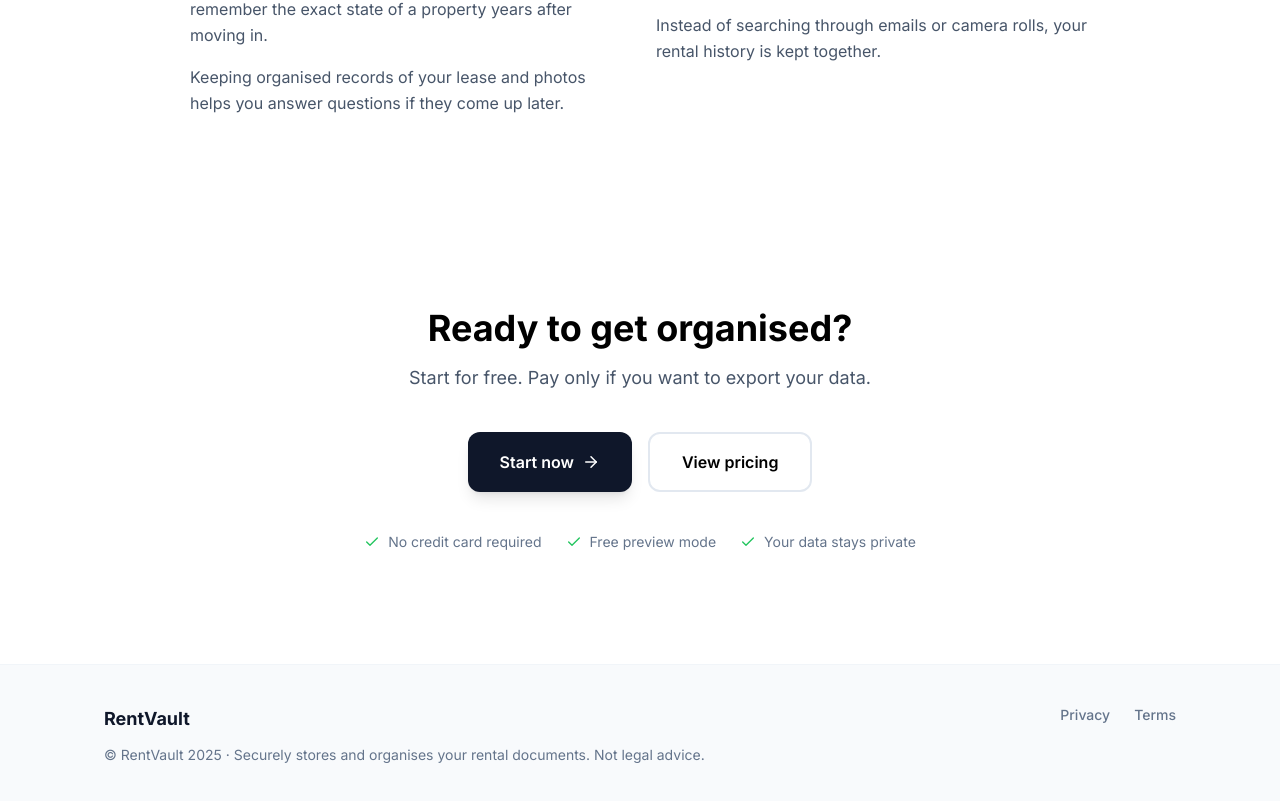
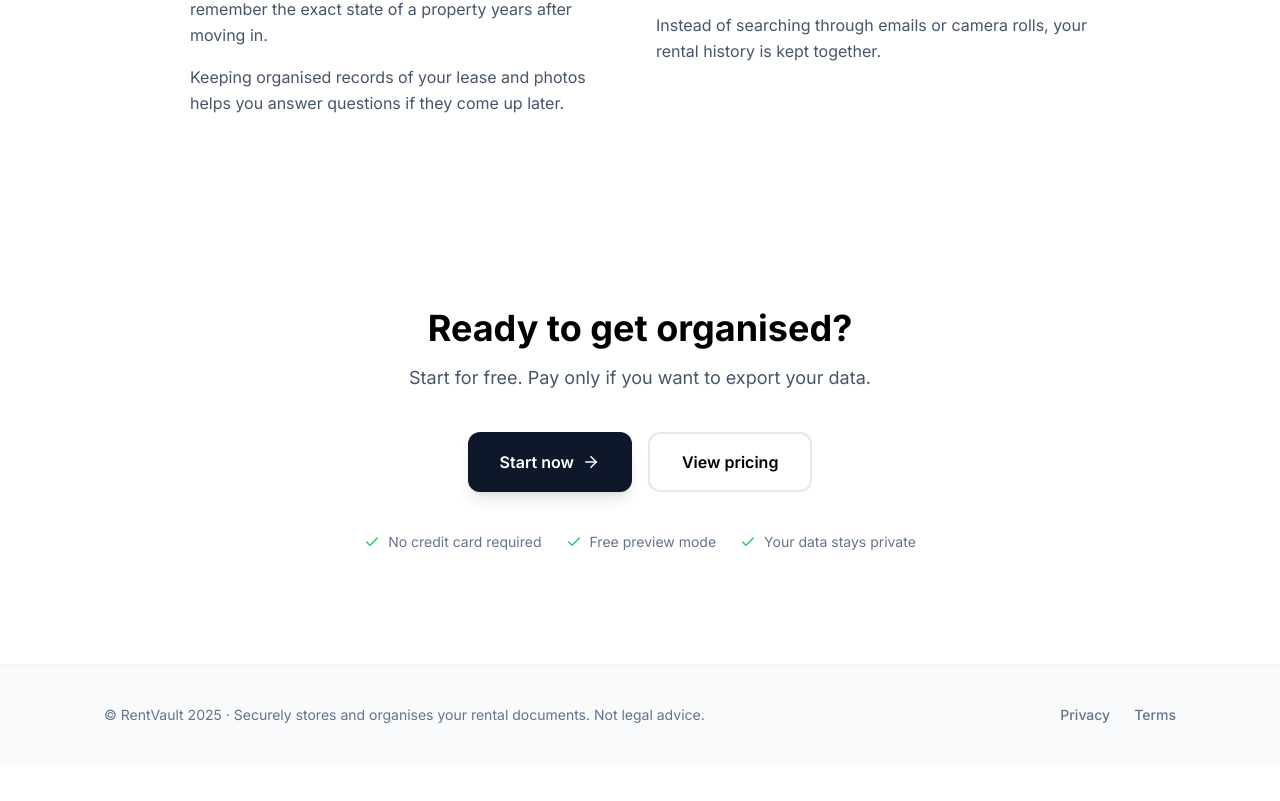
Before and after one commit to pipiagiorgi-rgb/guard-rent, a Next.js app: page / in a window 1280 px wide. Shown: the part 3052-3853 px from the top of the page. After the commit the page ends 3817 px from the top, so only its background shows below. Built offline with nearby package versions, Linux system fonts and the light colour scheme; no server answers.

Commit message:
Remove RentVault text from footer to avoid duplication with header logo

```diff
--- a/src/components/layout/Footer.tsx
+++ b/src/components/layout/Footer.tsx
@@ -4,13 +4,10 @@ export function Footer() {
     return (
         <footer className="py-10 border-t border-slate-100 mt-auto bg-slate-50">
             <div className="max-w-[1120px] mx-auto px-4 md:px-6">
-                <div className="flex flex-col md:flex-row justify-between items-center md:items-start gap-6">
-                    <div className="flex flex-col items-center md:items-start gap-3">
-                        <span className="text-lg font-bold text-slate-900">RentVault</span>
-                        <p className="text-slate-500 text-sm text-center md:text-left">
-                            © RentVault 2025 · Securely stores and organises your rental documents. Not legal advice.
-                        </p>
-                    </div>
+                <div className="flex flex-col md:flex-row justify-between items-center gap-6">
+                    <p className="text-slate-500 text-sm text-center md:text-left">
+                        © RentVault 2025 · Securely stores and organises your rental documents. Not legal advice.
+                    </p>
                     <div className="flex items-center gap-6 text-sm">
                         <Link href="/privacy" className="text-slate-500 hover:text-slate-900 transition-colors font-medium">Privacy</Link>
                         <Link href="/terms" className="text-slate-500 hover:text-slate-900 transition-colors font-medium">Terms</Link>
```
